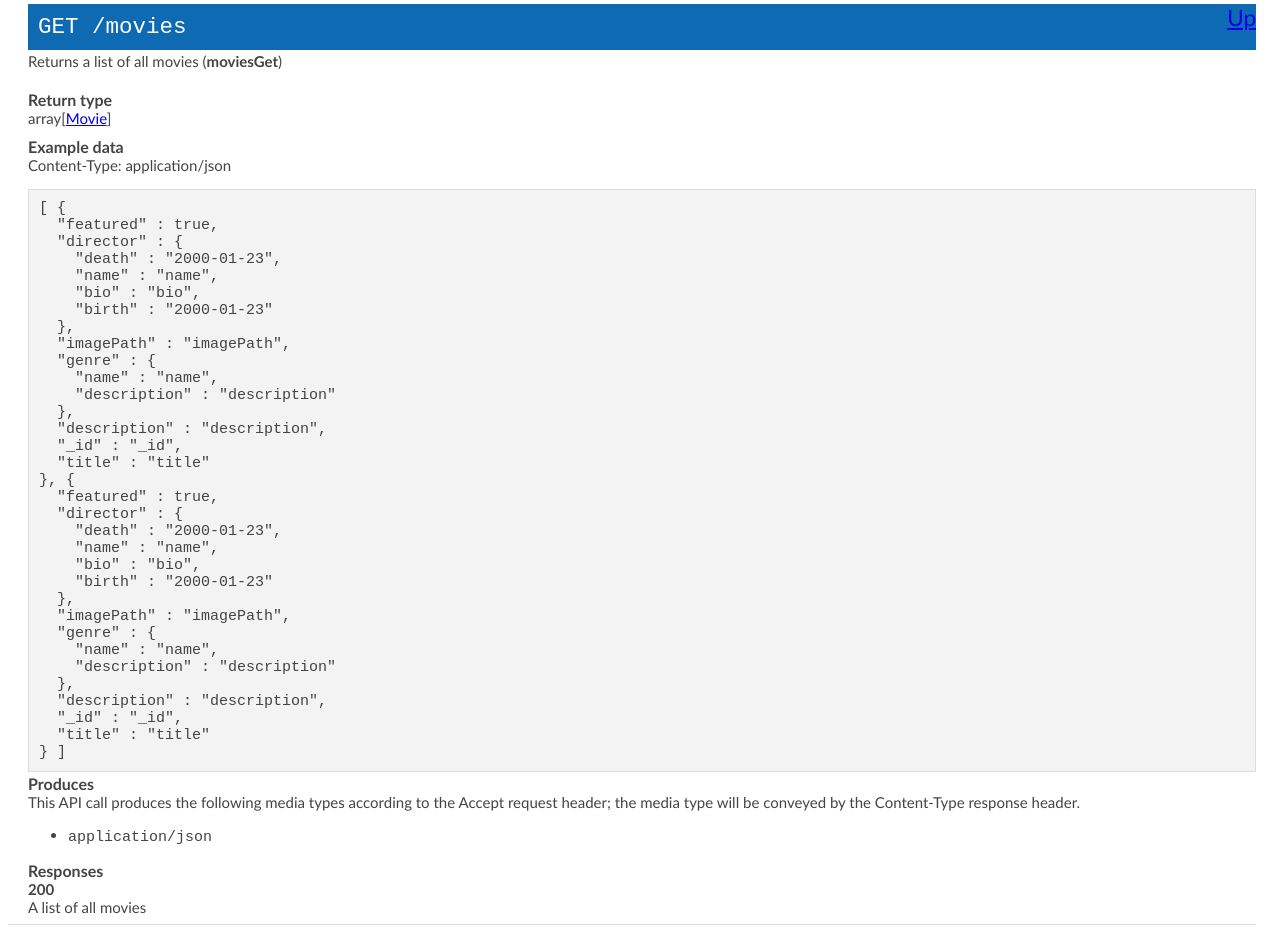
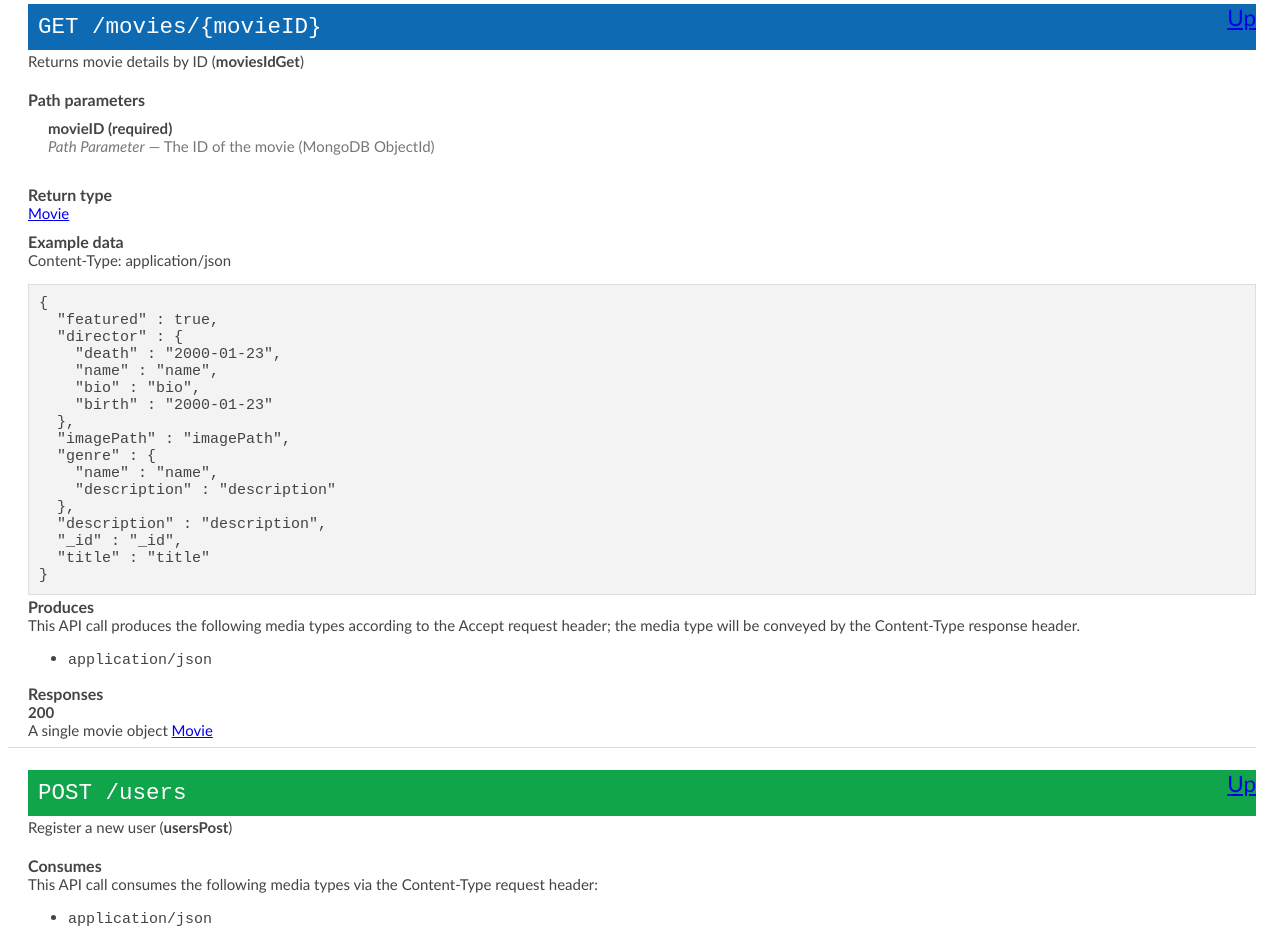
Before and after one commit to LambicJaune/movie_api, a website: page public/documentation.html in a window 1280 px wide. Shown: the part 3318-4249 px from the top of the page. Drawn offline with Linux system fonts and the light colour scheme.

```diff
--- a/public/documentation.html
+++ b/public/documentation.html
@@ -406,76 +406,7 @@
 
   </div> <!-- method -->
   <hr/>
-  <div class="method"><a name="moviesGet"></a>
-    <div class="method-path">
-    <a class="up" href="#__Methods">Up</a>
-    <pre class="get"><code class="huge"><span class="http-method">get</span> /movies</code></pre></div>
-    <div class="method-summary">Returns a list of all movies (<span class="nickname">moviesGet</span>)</div>
-    <div class="method-notes"></div>
-
-
-
-
-
-
-
-    <h3 class="field-label">Return type</h3>
-    <div class="return-type">
-      array[<a href="#Movie">Movie</a>]
-
-    </div>
-
-    <!--Todo: process Response Object and its headers, schema, examples -->
-
-    <h3 class="field-label">Example data</h3>
-    <div class="example-data-content-type">Content-Type: application/json</div>
-    <pre class="example"><code>[ {
-  "featured" : true,
-  "director" : {
-    "death" : "2000-01-23",
-    "name" : "name",
-    "bio" : "bio",
-    "birth" : "2000-01-23"
-  },
-  "imagePath" : "imagePath",
-  "genre" : {
-    "name" : "name",
-    "description" : "description"
-  },
-  "description" : "description",
-  "_id" : "_id",
-  "title" : "title"
-}, {
-  "featured" : true,
-  "director" : {
-    "death" : "2000-01-23",
-    "name" : "name",
-    "bio" : "bio",
-    "birth" : "2000-01-23"
-  },
-  "imagePath" : "imagePath",
-  "genre" : {
-    "name" : "name",
-    "description" : "description"
-  },
-  "description" : "description",
-  "_id" : "_id",
-  "title" : "title"
-} ]</code></pre>
-
-    <h3 class="field-label">Produces</h3>
-    This API call produces the following media types according to the <span class="header">Accept</span> request header;
-    the media type will be conveyed by the <span class="header">Content-Type</span> response header.
-    <ul>
-      <li><code>application/json</code></li>
-    </ul>
-
-    <h3 class="field-label">Responses</h3>
-    <h4 class="field-label">200</h4>
-    A list of all movies
-
-  </div> <!-- method -->
-  <hr/><div class="method"><a name="moviesIdGet"></a>
+<div class="method"><a name="moviesIdGet"></a>
   <div class="method-path">
     <a class="up" href="#__Methods">Up</a>
     <pre class="get"><code class="huge"><span class="http-method">get</span> /movies/{movieID}</code></pre>
```
